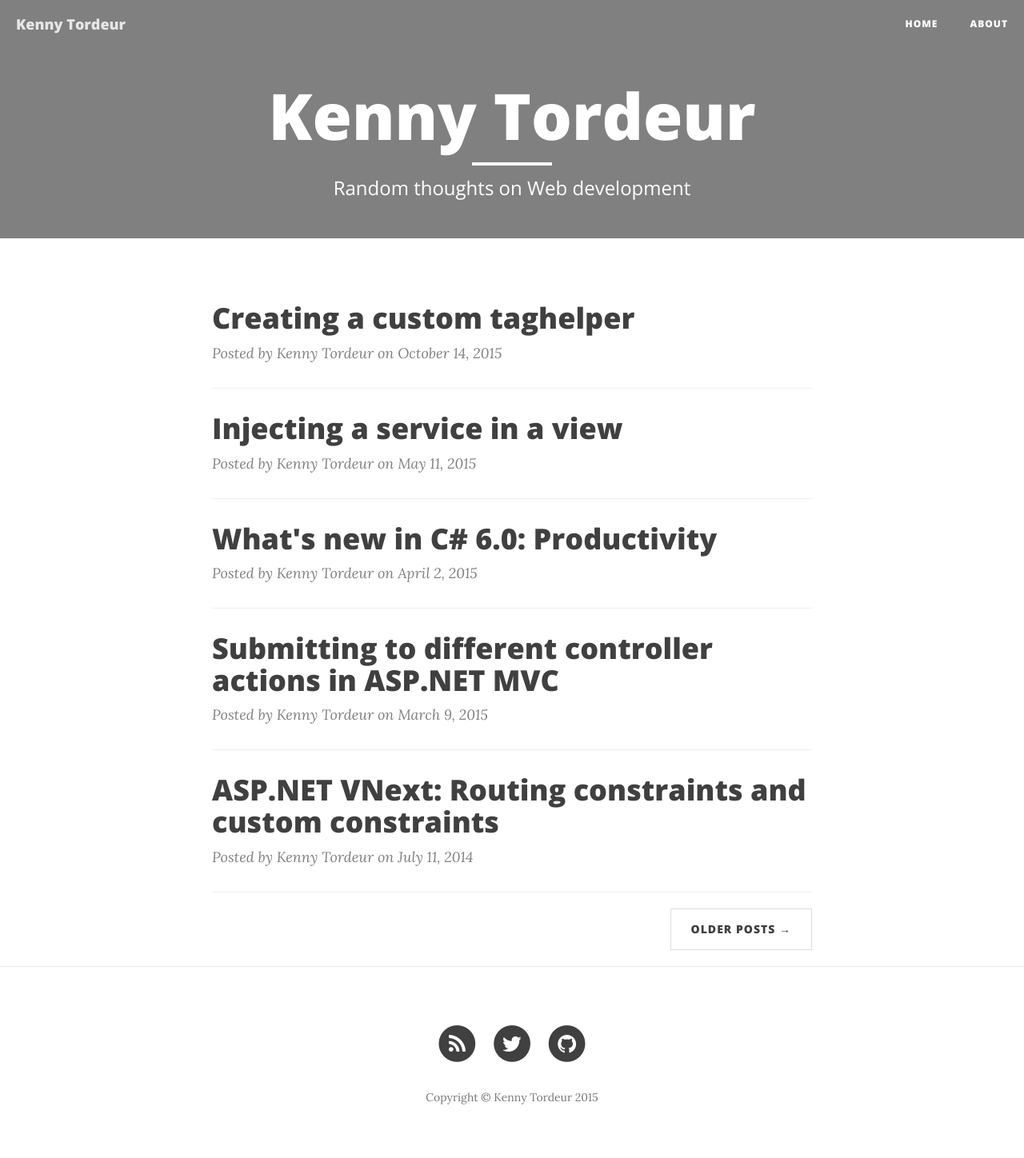
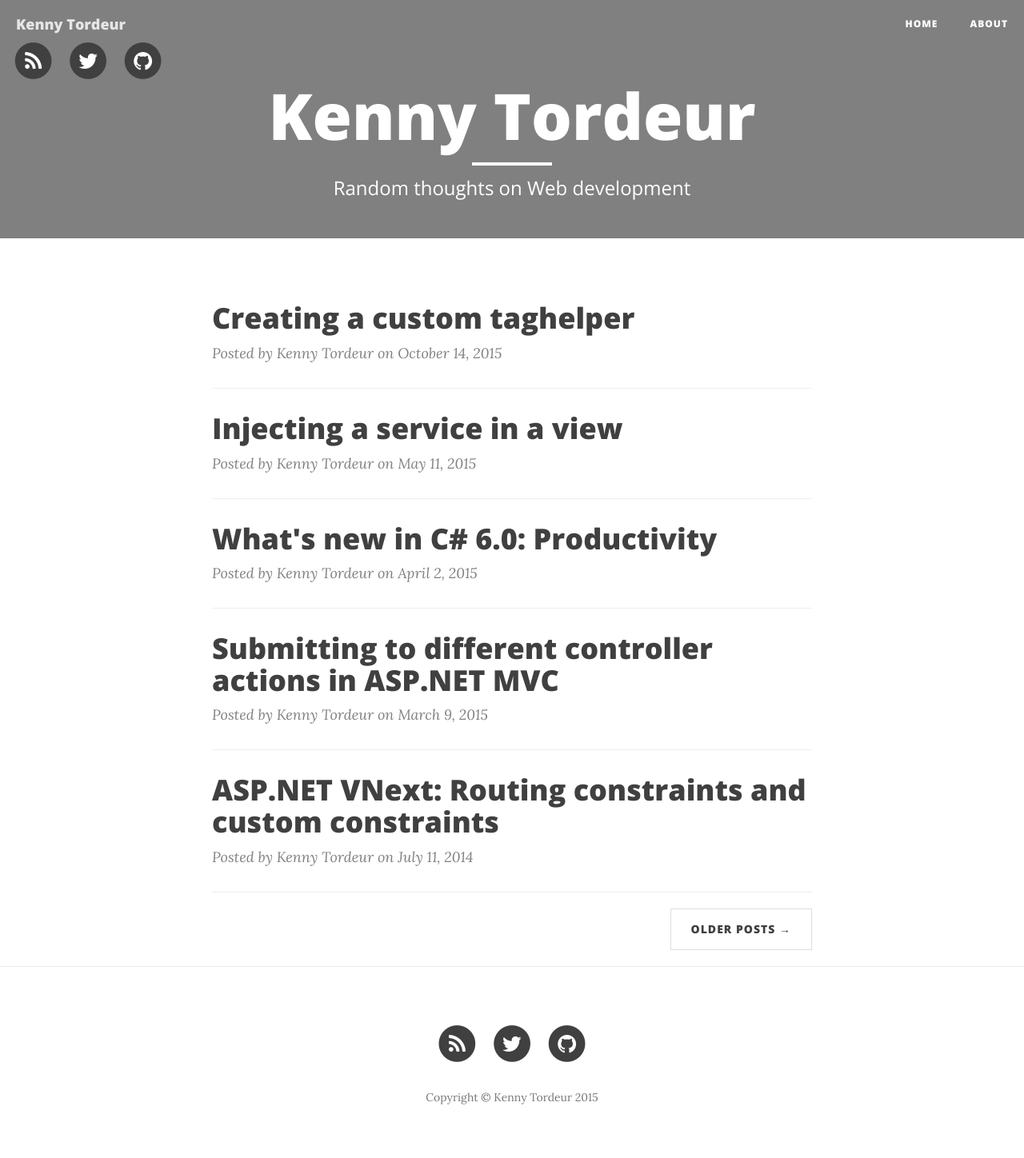
Before and after one commit to kennytordeur/blog.kennytordeur.be, a Jekyll site: the page built from index.html, in a window 1280 px wide. Shown: the whole page at 80% size. Built offline with Jekyll 4.4.1, drawn with Linux system fonts in a browser that asks for light colours; nearby versions of some CDN libraries; Markdown is read by kramdown in place of the engine named in the settings; the list of posts is cut into pages by our own code.

Commit message:
layout navigation

```diff
--- a/_includes/nav.html
+++ b/_includes/nav.html
@@ -10,6 +10,46 @@
                 <span class="icon-bar"></span>
             </button>
             <a class="navbar-brand" href="{{ site.baseurl }}/">{{ site.title }}</a>
+                <ul class="list-inline text-center">
+                    <li>
+                        <a href="{{ "/feed.xml" | prepend: site.baseurl }}">
+                            <span class="fa-stack fa-lg">
+                                <i class="fa fa-circle fa-stack-2x"></i>
+                                <i class="fa fa-rss fa-stack-1x fa-inverse"></i>
+                            </span>
+                        </a>
+                    </li>
+                    {% if site.twitter_username %}
+                    <li>
+                        <a href="https://twitter.com/{{ site.twitter_username }}">
+                            <span class="fa-stack fa-lg">
+                                <i class="fa fa-circle fa-stack-2x"></i>
+                                <i class="fa fa-twitter fa-stack-1x fa-inverse"></i>
+                            </span>
+                        </a>
+                    </li>
+                    {% endif %}
+                    {% if site.facebook_username %}
+                    <li>
+                        <a href="https://www.facebook.com/{{ site.facebook_username }}">
+                            <span class="fa-stack fa-lg">
+                                <i class="fa fa-circle fa-stack-2x"></i>
+                                <i class="fa fa-facebook fa-stack-1x fa-inverse"></i>
+                            </span>
+                        </a>
+                    </li>
+                    {% endif %}
+                    {% if site.github_username %}
+                    <li>
+                        <a href="https://github.com/{{ site.github_username }}">
+                            <span class="fa-stack fa-lg">
+                                <i class="fa fa-circle fa-stack-2x"></i>
+                                <i class="fa fa-github fa-stack-1x fa-inverse"></i>
+                            </span>
+                        </a>
+                    </li>
+                    {% endif %}
+                </ul>
         </div>
 
         <!-- Collect the nav links, forms, and other content for toggling -->
```
